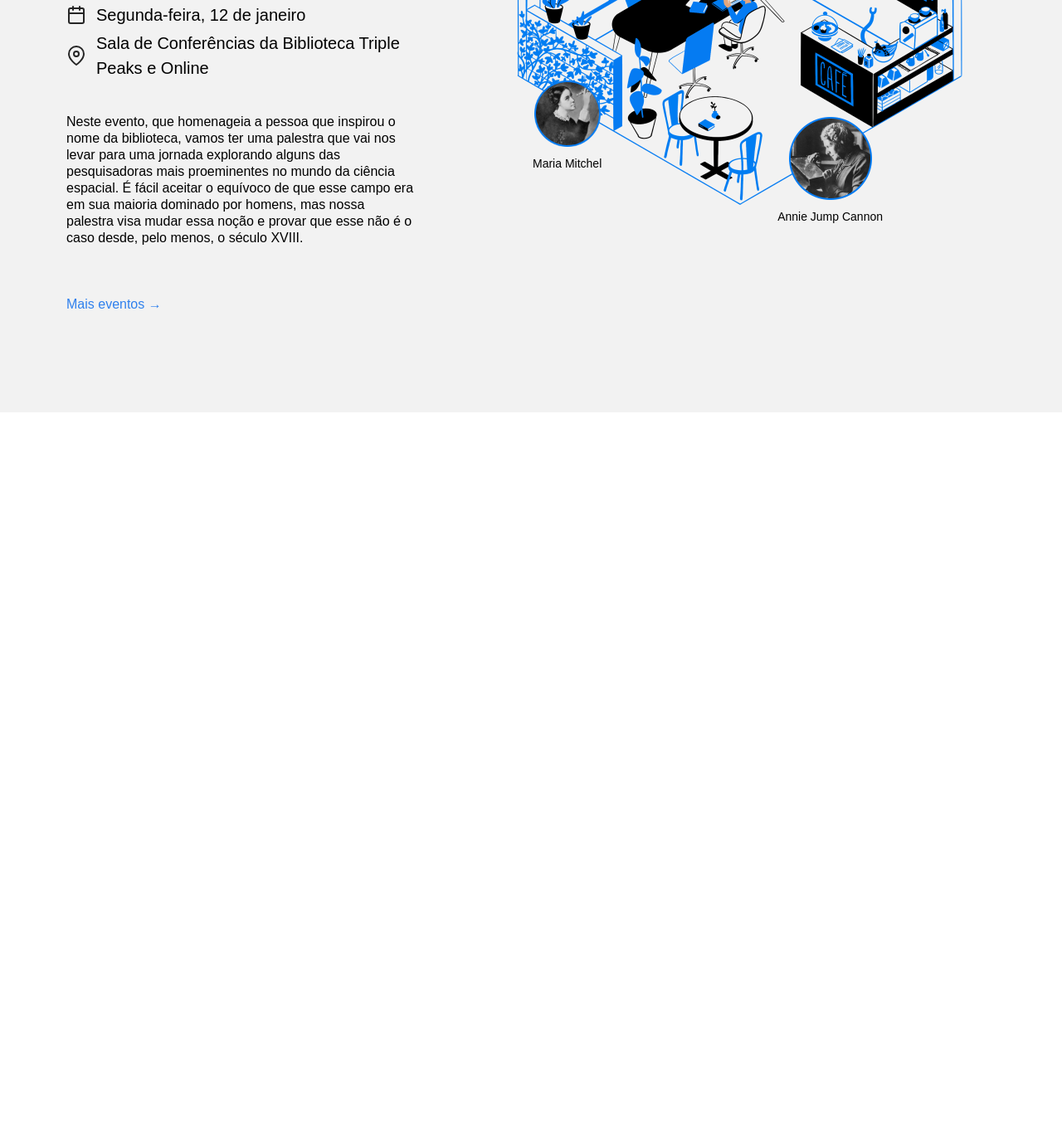
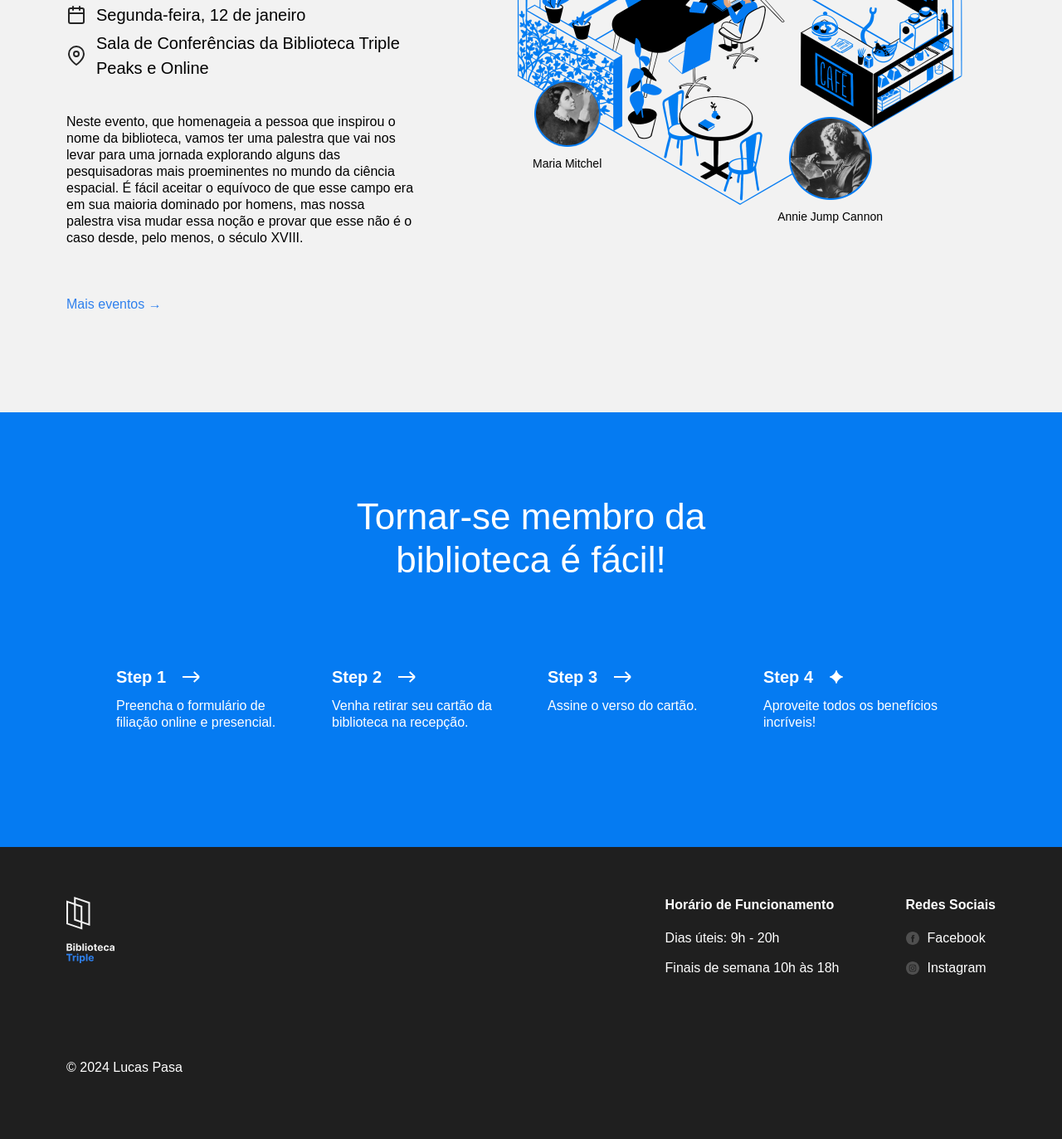
Before and after one commit to Lucas2907/web_project_library, a plain HTML site: page index.html in a window 1280 px wide. Shown: the part 2493-3866 px from the top of the page at 83% size. Before the commit the page ends 2990 px from the top, so only its background shows below. Drawn offline with Linux system fonts and the light colour scheme.

Commit message:
Finalizar Projeto

```diff
--- a/index.html
+++ b/index.html
@@ -27,10 +27,10 @@
               <a class="nav__link" href="#events">Eventos</a>
             </li>
             <li>
-              <a class="nav__link">Seja um membro</a>
+              <a class="nav__link" href="#membership">Seja um membro</a>
             </li>
             <li>
-              <a class="nav__link">Contatos</a>
+              <a class="nav__link" href="#footer">Contatos</a>
             </li>
           </ul>
         </nav>
@@ -171,7 +171,7 @@
           <div class="events__cover">
             <img
               src="./images/cafe.png"
-              alt="Imagem de um escritório com uma mesa de reunião, prateleiras com livros, um pequeno café no canto e plantas decorativas. Há uma pessoa sentada em uma cadeira, trabalhando em uma mesa com laptops e livros. "
+              alt="Imagem de um escritório com uma mesa de reunião, prateleiras com livros, um pequeno café no canto e plantas decorativas. "
               class="events__image"
             />
             <div class="person person_name_feynman">
@@ -216,7 +216,110 @@
             </div>
           </div>
         </section>
+        <section class="membership" id="membership">
+          <h2 class="membership__title">
+            Tornar-se membro da biblioteca é fácil!
+          </h2>
+          <ul class="membership__steps">
+            <li class="step">
+              <h3 class="step__title">
+                Step 1
+                <img
+                  src="./images/icon_step_forward.svg"
+                  alt="icon forward"
+                  class="step__icon"
+                />
+              </h3>
+              <p class="step__description">
+                Preencha o formulário de filiação online e presencial.
+              </p>
+            </li>
+            <li class="step">
+              <h3 class="step__title">
+                Step 2
+                <img
+                  src="./images/icon_step_forward.svg"
+                  alt="icon forward"
+                  class="step__icon"
+                />
+              </h3>
+              <p class="step__description">
+                Venha retirar seu cartão da biblioteca na recepção.
+              </p>
+            </li>
+            <li class="step">
+              <h3 class="step__title">
+                Step 3
+                <img
+                  src="./images/icon_step_forward.svg"
+                  alt="icon forward"
+                  class="step__icon"
+                />
+              </h3>
+              <p class="step__description">Assine o verso do cartão.</p>
+            </li>
+            <li class="step">
+              <h3 class="step__title">
+                Step 4
+                <img
+                  src="./images/icon_step_finish.svg"
+                  alt="icon finish"
+                  class="step__icon"
+                />
+              </h3>
+              <p class="step__description">
+                Aproveite todos os benefícios incríveis!
+              </p>
+            </li>
+          </ul>
+        </section>
       </main>
+      <footer class="footer" id="footer">
+        <div class="footer__columns">
+          <div class="footer__column">
+            <img
+              src="./images/logo_white.svg"
+              alt="logo branca da biblioteca"
+              class="footer__logo"
+            />
+          </div>
+          <div class="footer__column footer__column_content_hours">
+            <h4 class="footer__column-heading">Horário de Funcionamento</h4>
+            <ul class="footer__list">
+              <li class="footer__list-item">Dias úteis: 9h - 20h</li>
+              <li class="footer__list-item">Finais de semana 10h às 18h</li>
+            </ul>
+          </div>
+          <div class="footer__column footer__column_content_social">
+            <h4 class="footer__column-heading">Redes Sociais</h4>
+            <ul class="footer__list">
+              <li class="footer__list-item">
+                <a href="#" class="footer__column-link">
+                  <img
+                    src="./images/facebook_white.svg"
+                    alt="icone branco do Facebook"
+                    class="footer_social-icon"
+                  />
+                  Facebook
+                </a>
+              </li>
+              <li class="footer__list-item">
+                <a href="#" class="footer__column-link">
+                  <img
+                    src="./images/instagram_white.svg"
+                    alt="icone do Instagram"
+                    class="footer__social-icon"
+                  />
+                  Instagram
+                </a>
+              </li>
+            </ul>
+          </div>
+        </div>
+        <div class="footer__copyright">
+          <p>© 2024 Lucas Pasa</p>
+        </div>
+      </footer>
     </div>
   </body>
 </html>
--- a/styles/style.css
+++ b/styles/style.css
@@ -285,3 +285,104 @@
   font-size: 14px;
   margin: 0;
 }
+
+.membership {
+  padding: 100px 0 140px;
+  background-color: #057bf2;
+  color: #ffffff;
+}
+
+.membership__title {
+  max-width: 574px;
+  margin: 0 auto;
+  text-align: center;
+  font-size: 44px;
+  font-weight: 500;
+  line-height: 52px;
+}
+
+.membership__steps {
+  list-style-type: none;
+  padding: 0;
+  margin: 100px 0 0;
+  display: flex;
+  justify-content: center;
+  gap: 40px;
+}
+
+.step {
+  flex-basis: 220px;
+}
+
+.step__title {
+  margin: 0;
+  font-size: 20px;
+  line-height: 30px;
+  font-weight: 700;
+  display: flex;
+  align-items: center;
+}
+
+.step__icon {
+  margin-left: 20px;
+}
+
+.step__description {
+  margin: 10px 0 0;
+}
+
+.footer {
+  box-sizing: border-box;
+  background-color: #1f1f1f ;
+  color: #ffffff;
+  padding: 60px 80px;
+}
+
+.footer__columns {
+  display: flex;
+}
+
+.footer__column_content_hours {
+  margin-left: auto;
+}
+
+.footer__column_content_social {
+  margin-left: 80px;
+}
+
+.footer__logo {
+  width: 58px;
+  height:80px
+}
+
+.footer__column-heading {
+  margin: 0 0 20px;
+}
+
+.footer__list {
+  /* O código abaixo remove os estilos do navegador padrão para listas */
+  list-style-type: none;
+  padding: 0;
+  margin: 0;
+}
+
+.footer__list-item {
+  margin-top: 16px; /* colapsa com o margin-bottom do "footer__column-heading" de 20px (nao encontrei outra maneira! */
+}
+
+.footer__column-link {
+  color: white;
+  text-decoration: none;
+  display: flex;
+  align-items: center;
+  gap: 10px;
+}
+
+.footer__social-icon {
+  width: 16px;
+  height: 16px;
+}
+
+.footer__copyright {
+  margin-top: 100px;
+}
```
Also changed, not shown: 1 other file.
